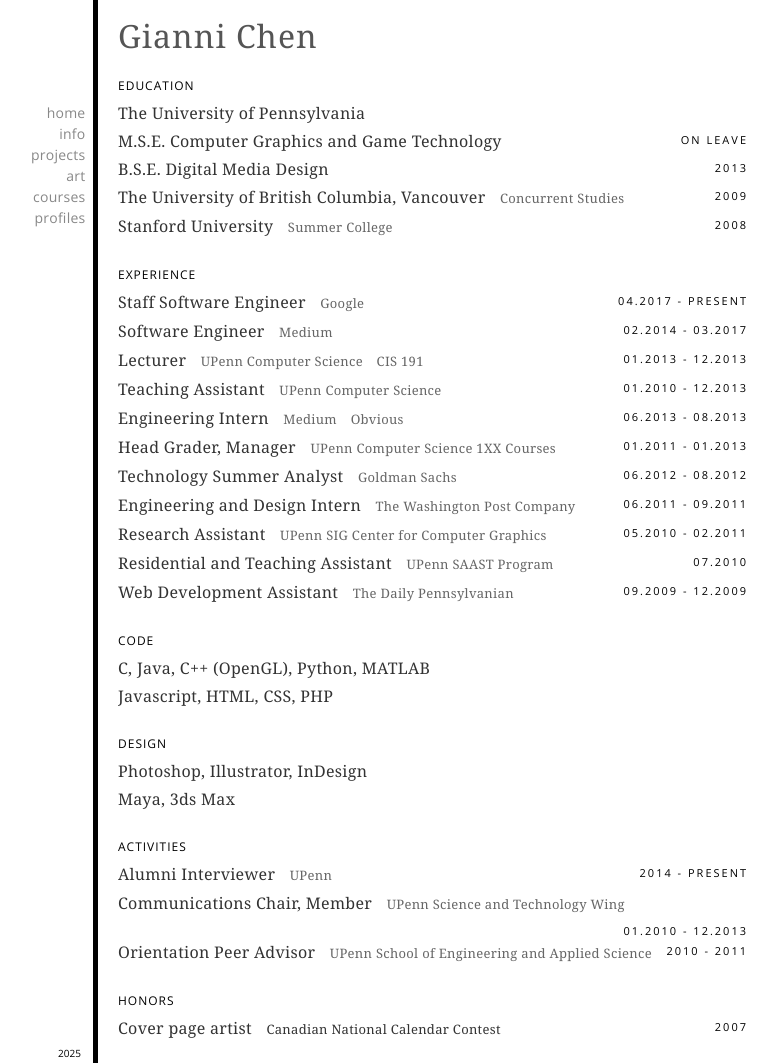
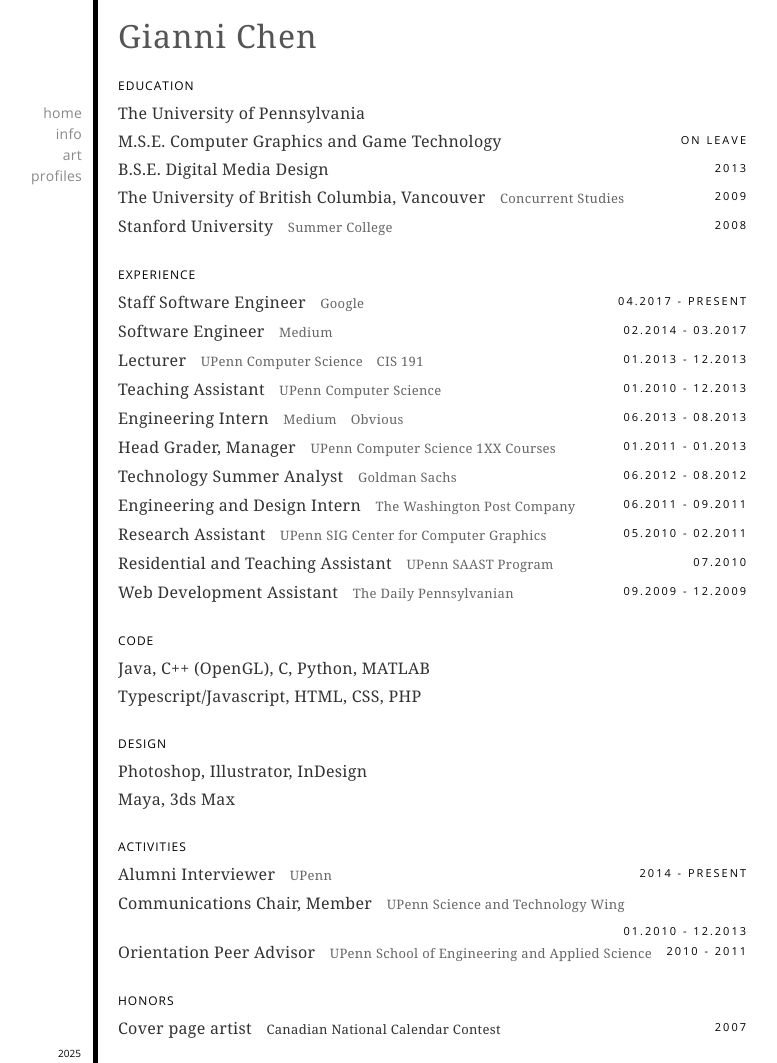
Before and after one commit to giannic/giannic.github.io, a Jekyll site: the page built from info.html, in a window 1280 px wide. Shown: the whole page, without its empty margins (217-994 px from the left). Built offline with Jekyll 4.4.1, drawn with Linux system fonts in a browser that asks for light colours; some web fonts are replaced.

Commit message:
updated some info and hide irrelevant tabs

```diff
--- a/_data/nav.yml
+++ b/_data/nav.yml
@@ -2,11 +2,7 @@
   link: /
 - name: info
   link: /info
-- name: projects
-  link: /projects
 - name: art
   link: /art
-- name: courses
-  link: /courses
 - name: profiles
   link: /profiles
--- a/info.html
+++ b/info.html
@@ -12,7 +12,7 @@
 <p class="entry">The University of British Columbia, Vancouver
 <a class="bit"
    target="_blank"
-   href="https://students.ubc.ca/enrolment/courses/non-degree/access">
+   href="https://students.ubc.ca/enrolment/courses/non-degree-studies/non-degree-studies-access-studies">
   Concurrent Studies
 </a>
 </p>
@@ -20,7 +20,7 @@
 <p class="entry">Stanford University
 <a class="bit"
    target="_blank"
-   href="https://summercollege.stanford.edu/">
+   href="https://summercollege.stanford.edu">
   Summer College
 </a>
 </p>
@@ -53,7 +53,7 @@
 </a>
 <a class="bit"
    target="_blank"
-   href="https://www.seas.upenn.edu/~cis191">
+   href="https://www.cis.upenn.edu/~cis19x/">
   CIS 191
 </a>
 </p>
@@ -99,7 +99,7 @@
 <p class="entry">Engineering and Design Intern
 <a class="bit"
    target="_blank"
-   href="https://www.wapolabs.com">
+   href="https://www.washingtonpost.com">
   The Washington Post Company
 </a>
 </p>
@@ -108,7 +108,7 @@
 <p class="entry">Research Assistant
 <a class="bit"
    target="_blank"
-   href="https://cg.cis.upenn.edu">
+   href="http://cg.cis.upenn.edu">
   UPenn SIG Center for Computer Graphics
 </a>
 </p>
@@ -133,8 +133,8 @@
 <p class="meta-info">09.2009 - 12.2009</p>
 
 <h3 class="section-title">code</h3>
-<p class="entry">C, Java, C++ (OpenGL), Python, MATLAB</p>
-<p class="entry">Javascript, HTML, CSS, PHP</p>
+<p class="entry">Java, C++ (OpenGL), C, Python, MATLAB</p>
+<p class="entry">Typescript/Javascript, HTML, CSS, PHP</p>
 
 <h3 class="section-title">design</h3>
 <p class="entry">Photoshop, Illustrator, InDesign</p>
```
